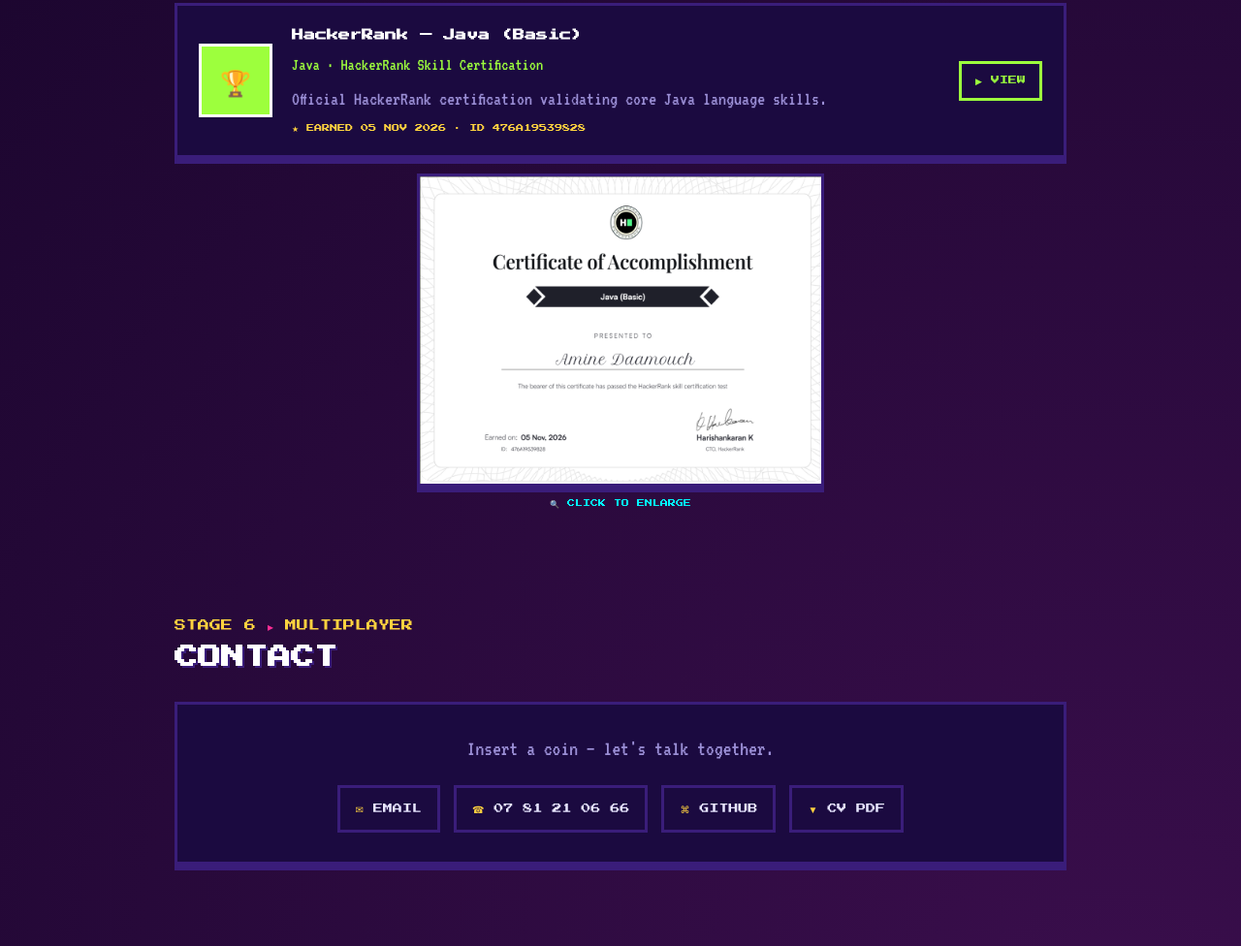
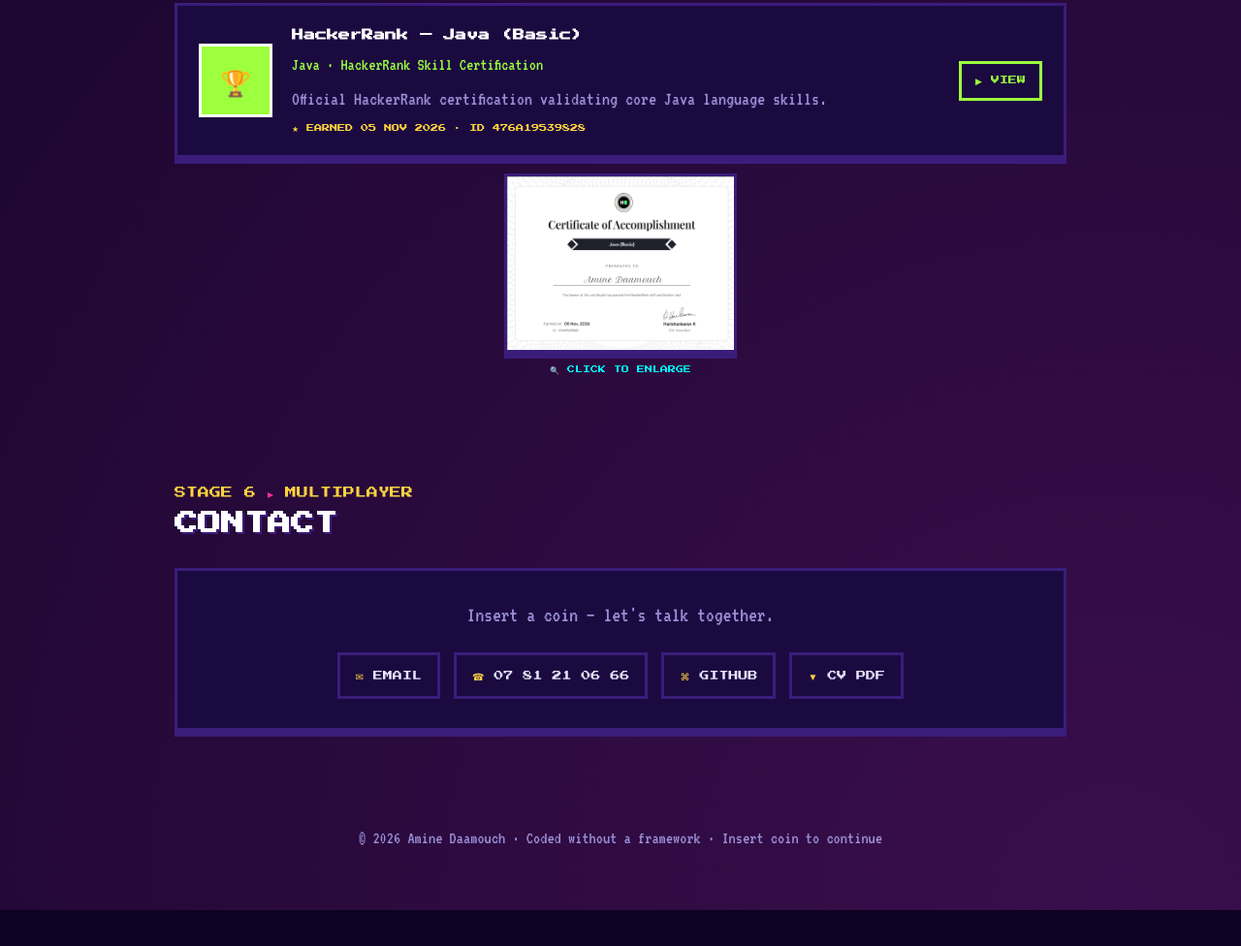
Before and after one commit to aminedaam/aminedaam.github.io, a plain HTML site: page index.html in a window 1280 px wide. Shown: the part 3607-4583 px from the top of the page at 97% size. After the commit the page ends 4546 px from the top, so only its background shows below. Drawn offline with Linux system fonts and the light colour scheme.

Commit message:
reduce size of the certificate

```diff
--- a/index.html
+++ b/index.html
@@ -121,7 +121,7 @@
 
   .certs{display:grid;gap:22px}
   .cartridge.cert .slot{background:var(--lime);font-size:26px}
-  .cert-frame{position:relative;width:100%;max-width:420px;margin:16px auto 0;border:3px solid var(--edge);background:#0a0518;box-shadow:0 6px 0 var(--edge);cursor:zoom-in;overflow:hidden;transition:.15s}
+  .cert-frame{position:relative;width:100%;max-width:240px;margin:16px auto 0;border:3px solid var(--edge);background:#0a0518;box-shadow:0 6px 0 var(--edge);cursor:zoom-in;overflow:hidden;transition:.15s}
   .cert-frame:hover{border-color:var(--neon);box-shadow:0 6px 0 var(--edge),0 0 20px rgba(0,246,255,.25)}
   .cert-frame img{display:block;width:100%;height:auto;-webkit-user-drag:none;user-select:none;-webkit-user-select:none;pointer-events:none}
   .cert-shield{position:absolute;inset:0;z-index:2;background:transparent}
```
